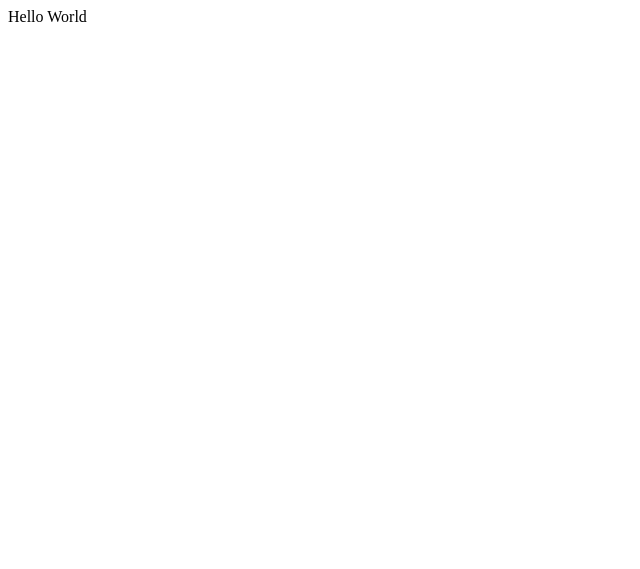
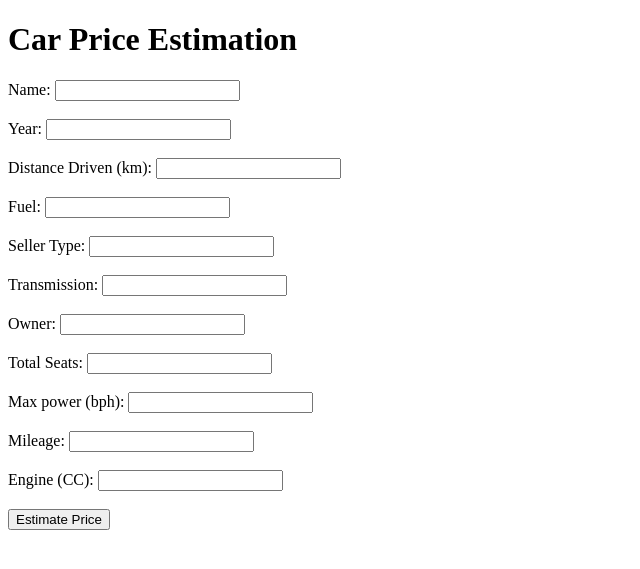
Before and after one commit to minich-code/Vehiclepriceprediction, a Flask app: page / in a window 1280 px wide. Before the commit the part shown is almost empty. Shown: the top 569 px of the page, without its empty margins (0-640 px from the left). Run offline with Flask 3, Linux system fonts and the light colour scheme; parts of the project's set-up code (start-up, migrations or seed data) failed here and were passed over.

Commit message:
new commits

```diff
--- a/templates/home.html
+++ b/templates/home.html
@@ -1,3 +1,47 @@
-<hi>
-    Hello World
-</hi>
+<!DOCTYPE html>
+<html lang="en">
+<head>
+    <meta charset="UTF-8">
+    <meta name="viewport" content="width=device-width, initial-scale=1.0">
+    <title>Car Price Estimation</title>
+</head>
+<body>
+    <h1>Car Price Estimation</h1>
+    <form action="/estimate" method="post">
+        <label for="name">Name:</label>
+        <input type="number" id="name" name="name" required><br><br>
+
+        <label for="year">Year:</label>
+        <input type="number" id="year" name="year" required><br><br>
+
+        <label for="distance">Distance Driven (km):</label>
+        <input type="number" id="distance" name="distance" required><br><br>
+
+        <label for="fuel">Fuel:</label>
+        <input type="number" id="fuel" name="fuel" required><br><br>
+
+        <label for="seller">Seller Type:</label>
+        <input type="number" id="seller" name="seller" required><br><br>
+
+        <label for="transmission">Transmission:</label>
+        <input type="number" id="transmission" name="transmission" required><br><br>
+
+        <label for="owner">Owner:</label>
+        <input type="number" id="owner" name="owner" required><br><br>
+
+        <label for="seats">Total Seats:</label>
+        <input type="number" id="seats" name="seats" required><br><br>
+
+        <label for="power">Max power (bph):</label>
+        <input type="number" id="power" name="power" required><br><br>
+
+        <label for="mileage">Mileage:</label>
+        <input type="number" id="mileage" name="mileage" required><br><br>
+
+        <label for="engine">Engine (CC):</label>
+        <input type="number" id="engine" name="engine" required><br><br>
+
+        <button type="submit">Estimate Price</button>
+    </form>
+</body>
+</html>
```
